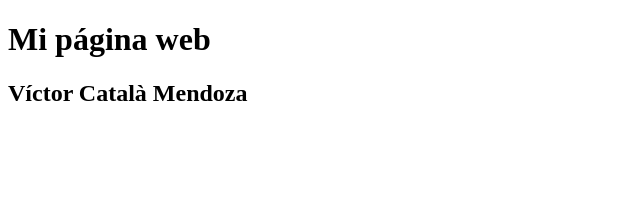
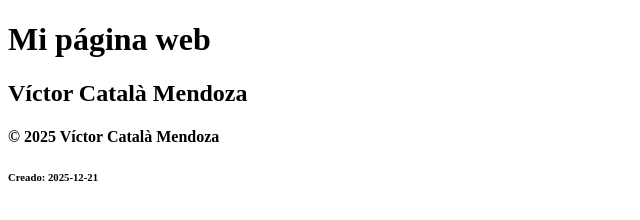
Before and after one commit to victorcm759/victorcm759.github.io, a plain HTML site: page index.html in a window 1280 px wide. Shown: the whole page, without its empty margins (0-640 px from the left). Drawn offline with Linux system fonts and the light colour scheme.

Commit message:
Agregar estructura básica de la página web con encabezado, pie de página y sección principal

```diff
--- a/index.html
+++ b/index.html
@@ -10,5 +10,12 @@
         <h1>Mi página web</h1>
         <h2>Víctor Català Mendoza</h2>
     </header>
+    <main>
+
+    </main>
+    <footer>
+        <h4>&copy; 2025 Víctor Català Mendoza</h4>
+        <h6>Creado: 2025-12-21</h6>
+    </footer>
 </body>
 </html>
```
